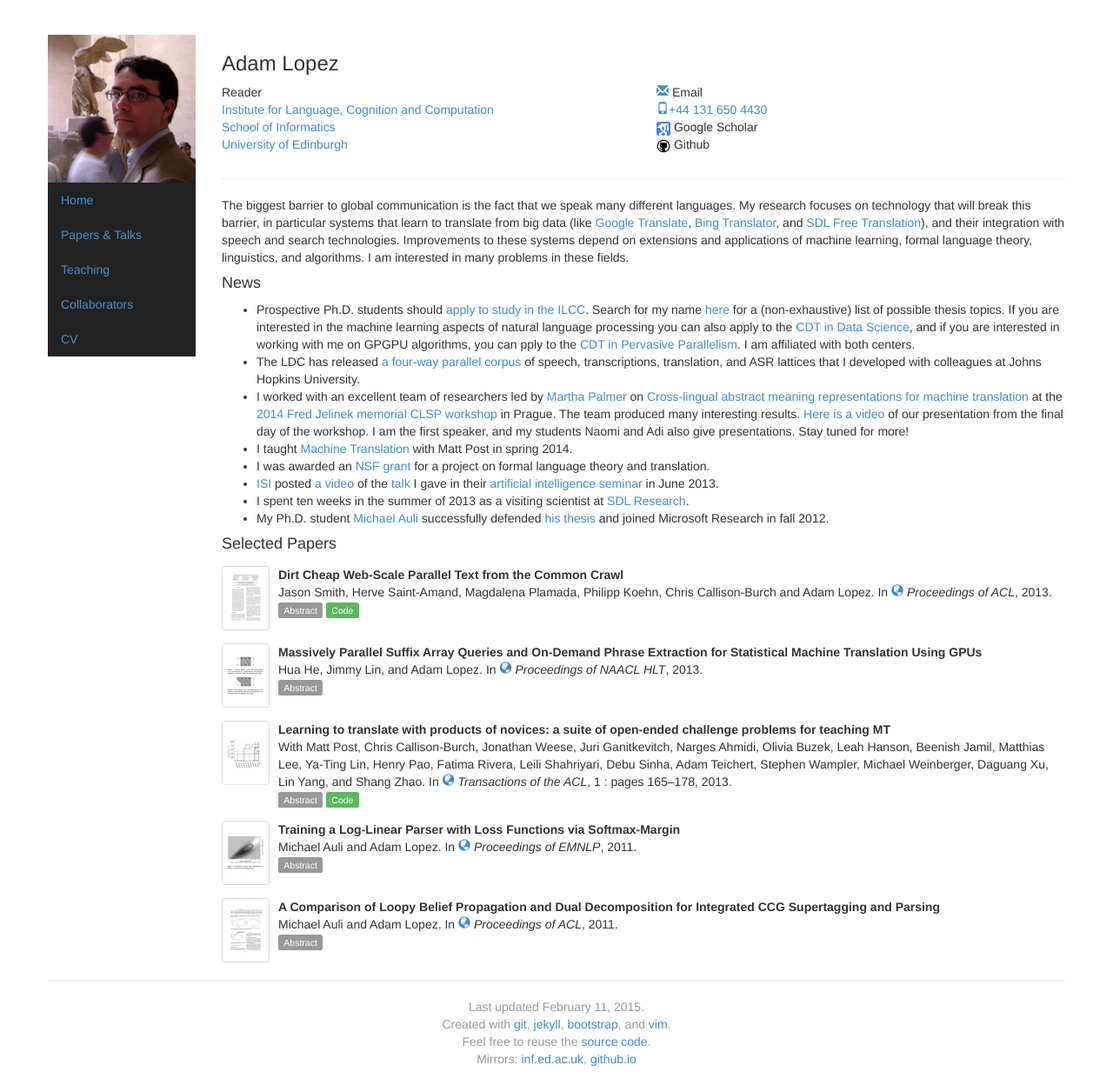
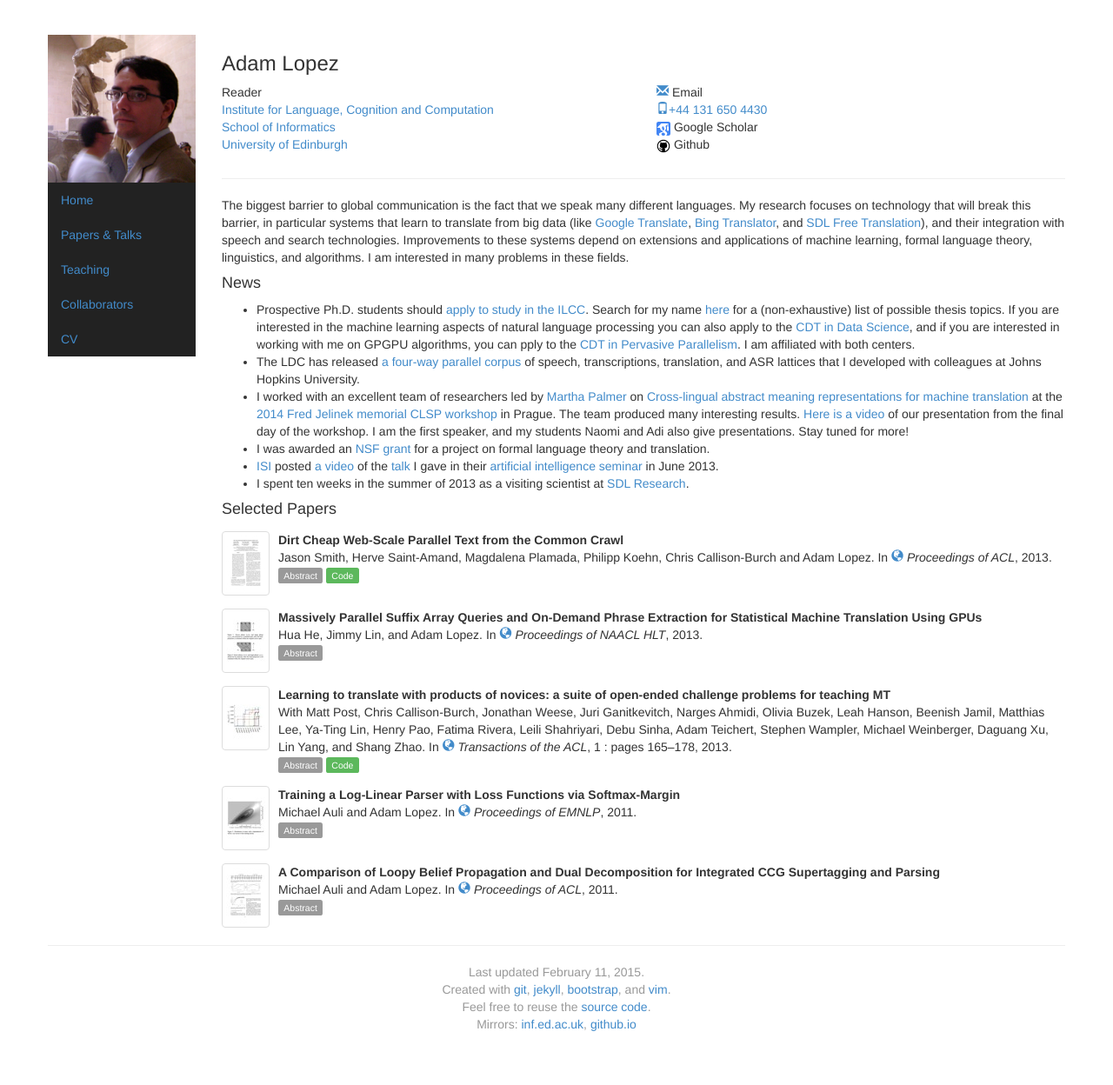
Before and after one commit to alopez/alopez.github.com, a Jekyll site: the page built from index.html, in a window 1280 px wide. Shown: the whole page at 87% size. Built offline with Jekyll 4.4.1, drawn with Linux system fonts in a browser that asks for light colours; after the commit the page ends 1208 px from its top, so only the background shows below that.

Commit message:
Update news

```diff
--- a/index.html
+++ b/index.html
@@ -24,9 +24,6 @@ news:
       <a href="http://www.clsp.jhu.edu/workshops/archive/ws14-summer-workshop/groups/amr-mt/">Cross-lingual abstract meaning representations for machine translation</a> at the <a href="http://www.clsp.jhu.edu/workshops/archive/ws14-summer-workshop/">2014 Fred Jelinek memorial CLSP workshop</a> in Prague.
       The team produced many interesting results. <a href="http://lectures.ms.mff.cuni.cz/view.php?rec=231">Here is a video</a> of our presentation
       from the final day of the workshop. I am the first speaker, and my students Naomi and Adi also give presentations. Stay tuned for more!
-
-  - >
-      I taught <a href="http://mt-class.org/jhu/">Machine Translation</a> with Matt Post in spring 2014.
   - >
       I was awarded an
       <a href="http://www.nsf.gov/awardsearch/showAward?AWD_ID=1349902">NSF grant</a>
@@ -37,10 +34,6 @@ news:
       I gave in their <a href="http://www.isi.edu/technology_groups/insy/events">artificial intelligence seminar</a> in June 2013.
   - >
       I spent ten weeks in the summer of 2013 as a visiting scientist at <a href="http://www.sdl.com/research/language-technology/">SDL Research</a>.
-  - >
-      My Ph.D. student <a href="https://michaelauli.github.io">Michael Auli</a>
-      successfully defended <a href="https://www.era.lib.ed.ac.uk/handle/1842/7636">his thesis</a>
-      and joined Microsoft Research in fall 2012.
 ---
 <div class="page-header">
   <div class="row">
```
